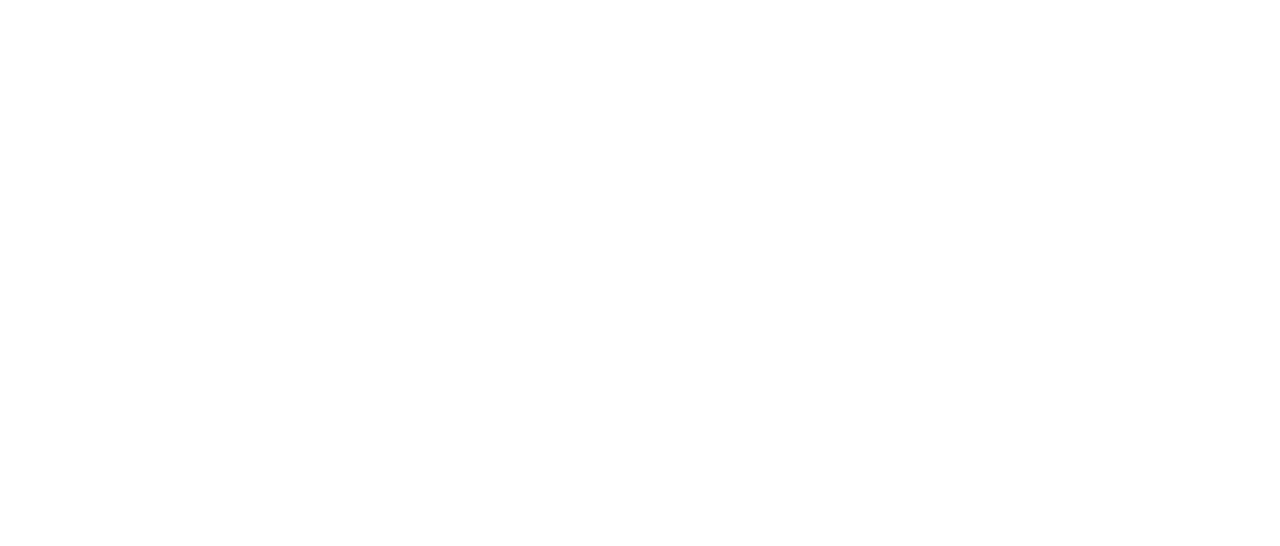
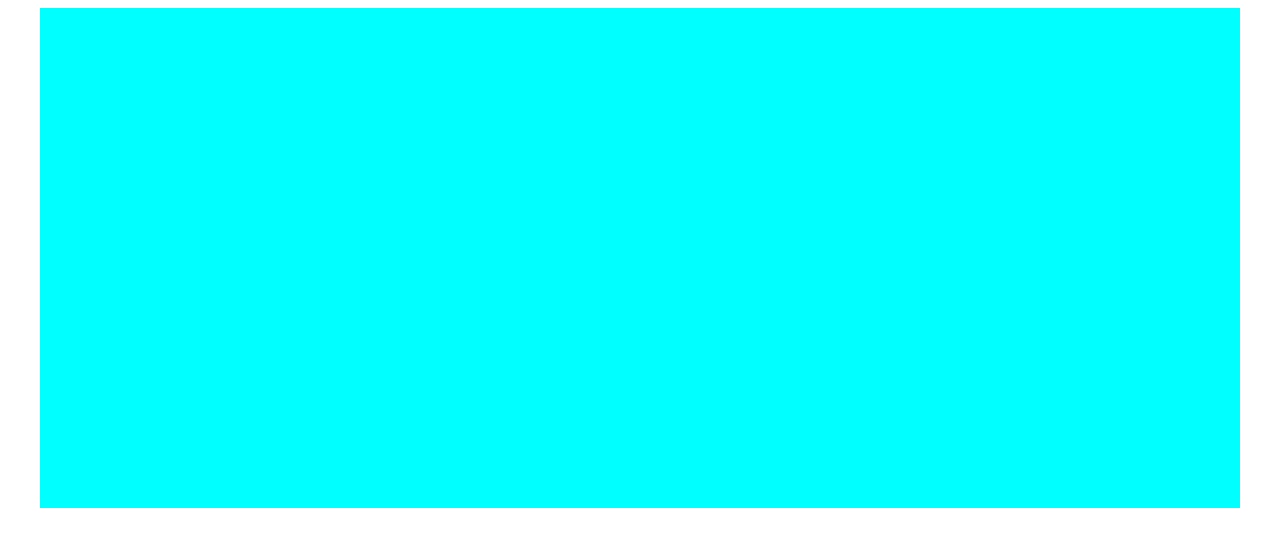
Before and after one commit to PriyanshuChand/100xDevs-Cohort-3, a plain HTML site: page Week 1/0-Horizontal-Align/index.html in a window 1280 px wide. Drawn offline with Linux system fonts and the light colour scheme.

Commit message:
Finished Assignment 0

```diff
--- a/Week 1/0-Horizontal-Align/index.html
+++ b/Week 1/0-Horizontal-Align/index.html
@@ -4,8 +4,28 @@
     <meta charset="UTF-8">
     <meta name="viewport" content="width=device-width, initial-scale=1.0">
     <title>Horizontal Align</title>
+    <style>
+        .main {
+            display: flex;
+            justify-content: center;
+
+        }
+        .container {
+            background-color: aqua;
+            width: 1200px;
+
+        }
+        .content {
+            height: 500px;
+        }
+    </style>
 </head>
 <body>
-
+    <div class="main">
+        <div class="container">
+            <div class="content">
+            </div>
+        </div>
+    </div>
 </body>
 </html>
```
